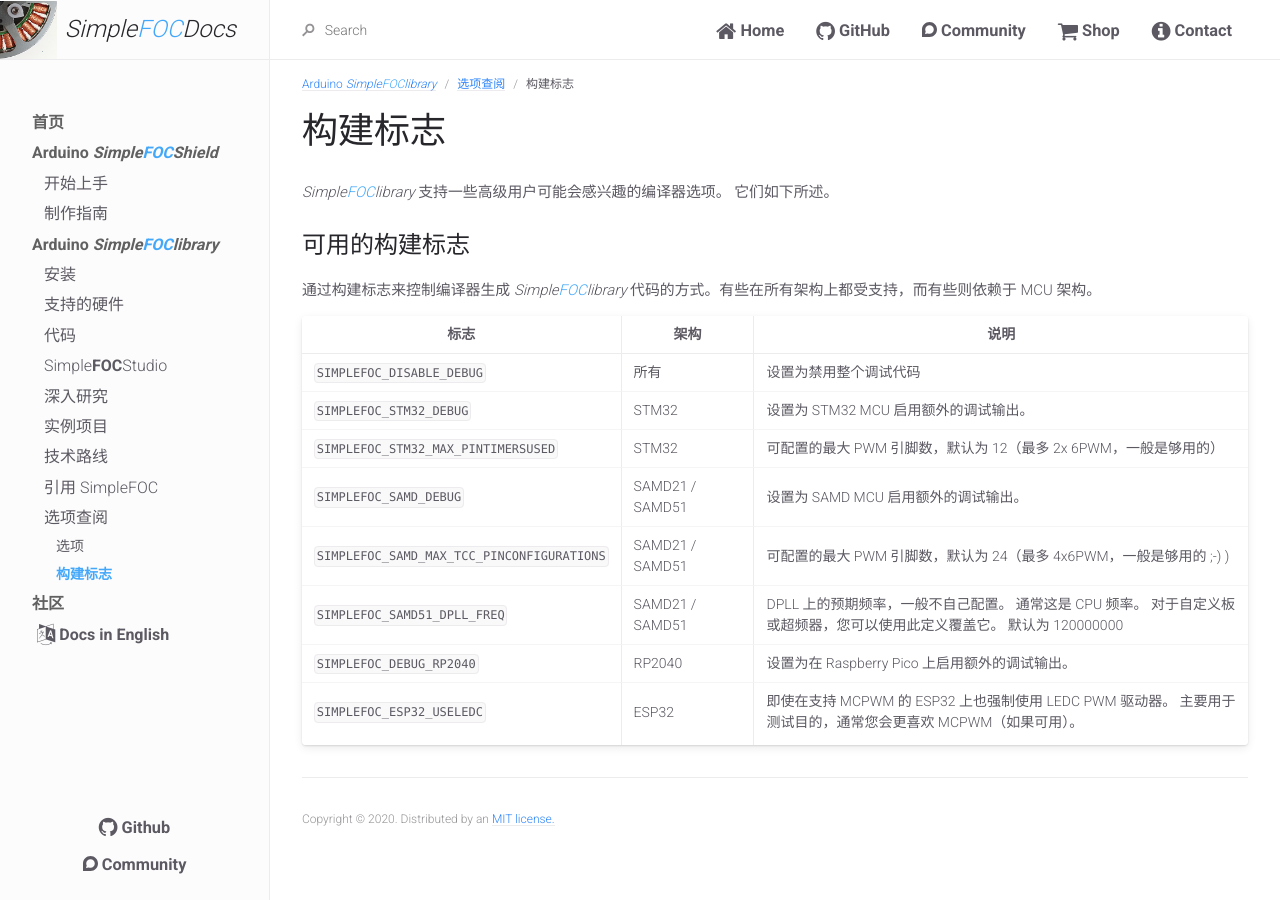
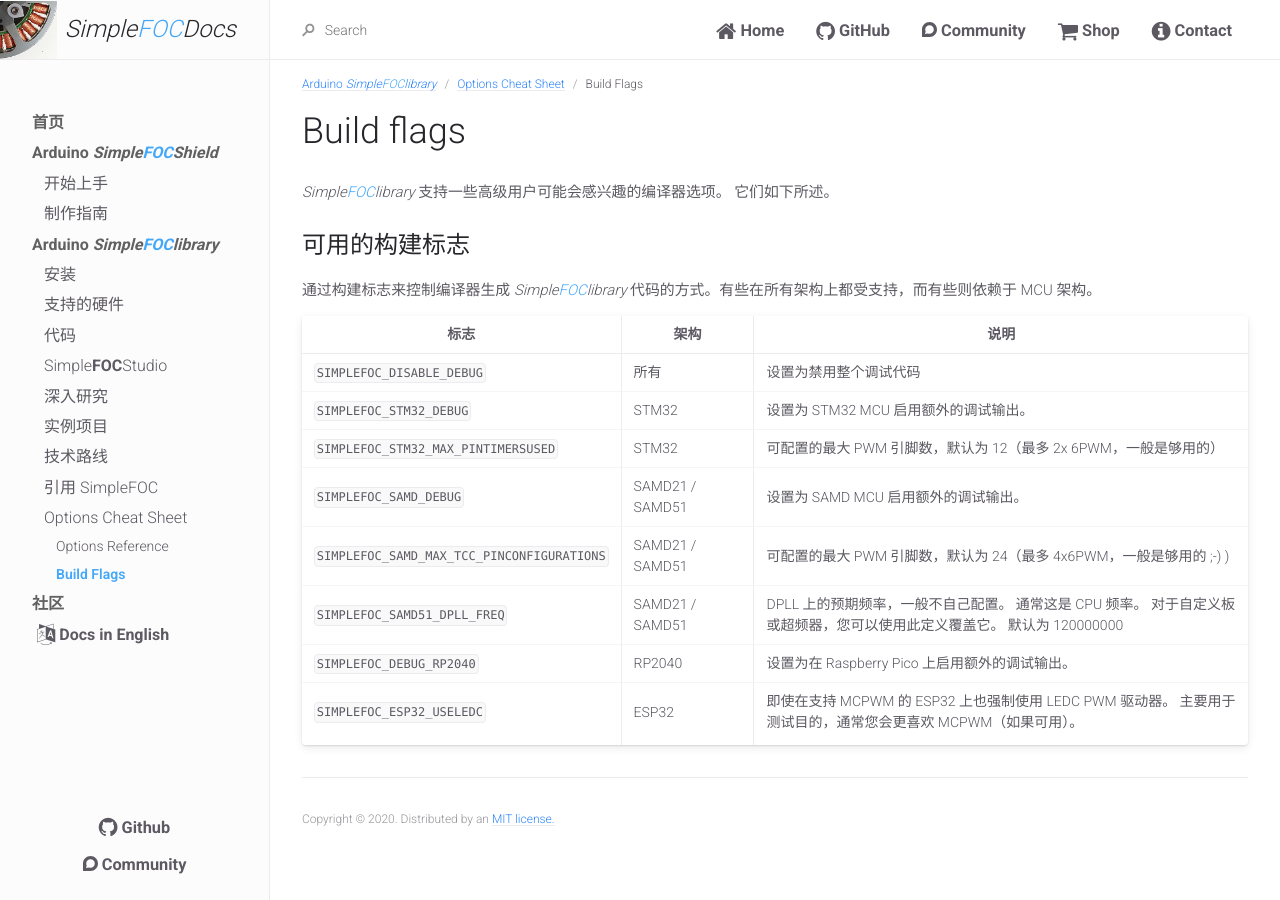
Before and after one commit to simplefoc/docs_chinese, a Jekyll site: the page built from docs/simplefoc_library/cheatsheet/build_flags.md, in a window 1280 px wide. Built offline with Jekyll 4.4.1, drawn with Linux system fonts in a browser that asks for light colours.

Commit message:
Update cheatsheet

```diff
--- a/docs/simplefoc_library/cheatsheet/build_flags.md
+++ b/docs/simplefoc_library/cheatsheet/build_flags.md
@@ -1,16 +1,16 @@
 ---
 layout: default
-title: 构建标志
+title: Build Flags
 nav_order: 2
 permalink: /cheetsheet/build_flags
-parent: 选项查阅
+parent: Options Cheat Sheet
 grand_parent: Arduino <span class="simple">Simple<span class="foc">FOC</span>library</span>
 has_children: False
 has_toc: False
 ---
 
 
-# 构建标志
+# Build flags
 
 <span class="simple">Simple<span class="foc">FOC</span>library</span> 支持一些高级用户可能会感兴趣的编译器选项。 它们如下所述。
 
--- a/docs/simplefoc_library/cheatsheet/index.md
+++ b/docs/simplefoc_library/cheatsheet/index.md
@@ -1,6 +1,6 @@
 ---
 layout: default
-title: 选项查阅
+title: Options Cheat Sheet
 nav_order: 9
 permalink: /options_cheetsheet
 parent: Arduino <span class="simple">Simple<span class="foc">FOC</span>library</span>
--- a/docs/simplefoc_library/cheatsheet/options.md
+++ b/docs/simplefoc_library/cheatsheet/options.md
@@ -1,16 +1,16 @@
 ---
 layout: default
-title: 选项
+title: Options Reference
 nav_order: 1
 permalink: /cheetsheet/options_reference
-parent: 选项查阅
+parent: Options Cheat Sheet
 grand_parent: Arduino <span class="simple">Simple<span class="foc">FOC</span>library</span>
 has_children: False
 has_toc: False
 ---
 
 
-# 选项
+# Options
 
 <span class="simple">Simple<span class="foc">FOC</span>library</span> 有许多选项，下表总结了重要的选项供您立即参考。
 
```
